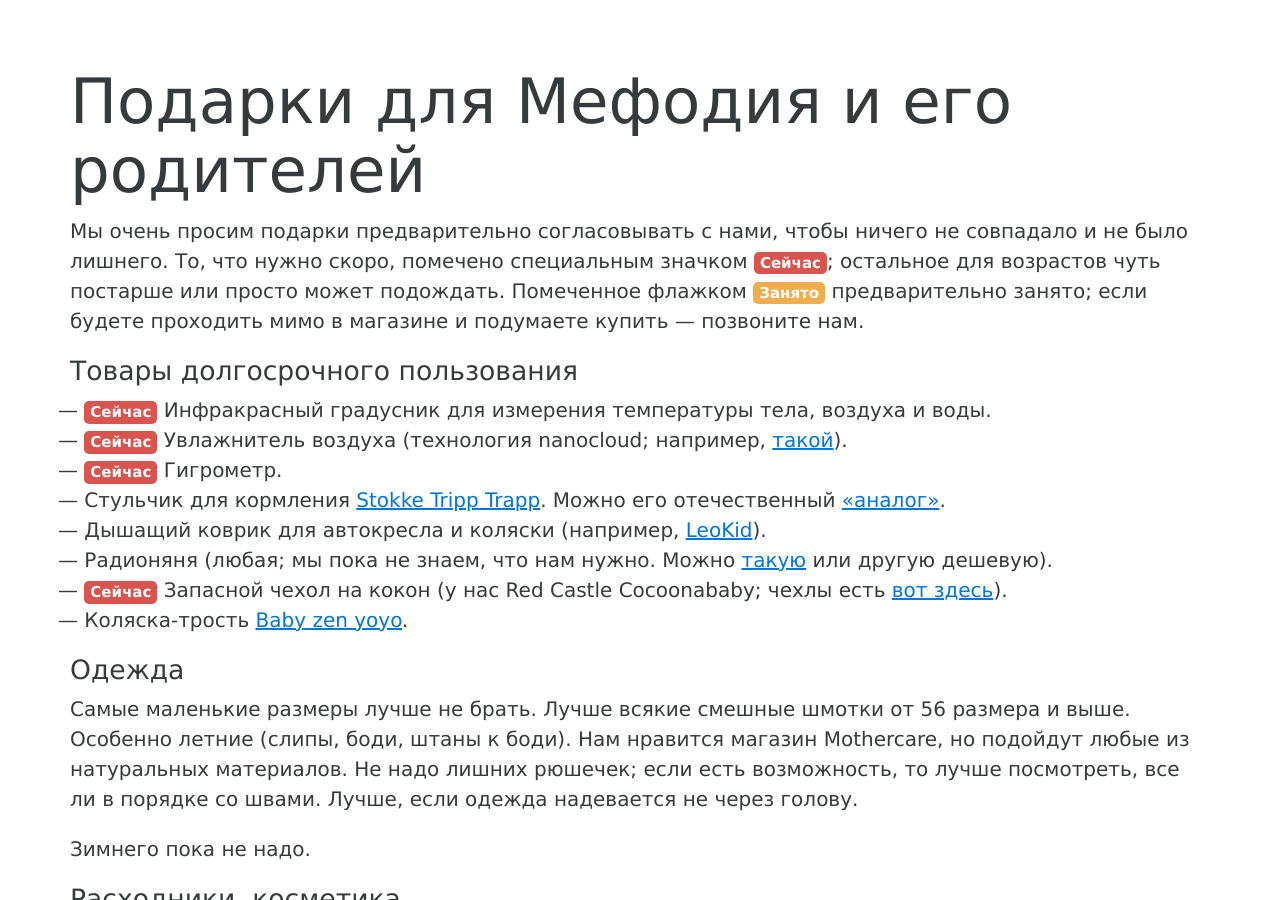
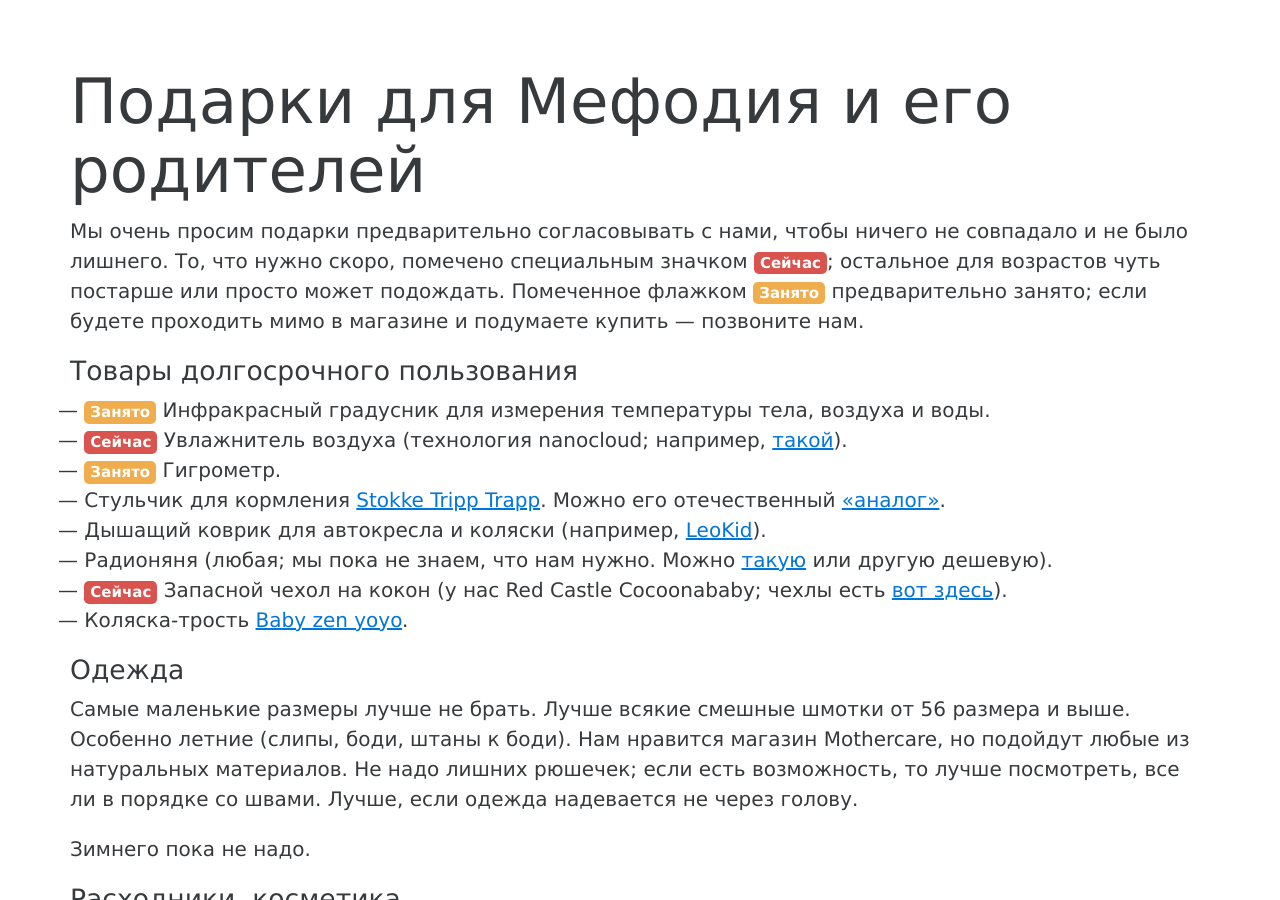
Before and after one commit to stepashka/akho.github.io, a Jekyll site: the page built from baby-wishlist.md, in a window 1280 px wide and 900 px high. Built offline with Jekyll 4.4.1, drawn with Linux system fonts in a browser that asks for light colours.

Commit message:
бронь
начнём с малого

```diff
--- a/baby-wishlist.md
+++ b/baby-wishlist.md
@@ -9,9 +9,9 @@ permalink: /baby-wishlist/
 #### Товары долгосрочного пользования
 
 {: .dashes}
-- <span class="label label-danger">Сейчас</span> Инфракрасный градусник для измерения температуры тела, воздуха и воды.
+- <span class="label label-warning">Занято</span> Инфракрасный градусник для измерения температуры тела, воздуха и воды.
 - <span class="label label-danger">Сейчас</span> Увлажнитель воздуха (технология nanocloud; например, [такой](http://www.ozon.ru/context/detail/id/22444124/?frommarket=https%3a/market.yandex.ru/search.xml%3fcvredirect=2&text=увлажнитель+воздуха+nanocloud&utm_campaign=div_appliance&utm_content=22444124&utm_medium=cpc&utm_source=cpc_yandex_market&utm_term=22444124&ymclid=64288878735409720190005)).
-- <span class="label label-danger">Сейчас</span> Гигрометр.
+- <span class="label label-warning">Занято</span> Гигрометр.
 - Стульчик для кормления [Stokke Tripp Trapp](http://www.istokke.ru/stulya/tripp-trapp/). Можно его отечественный [«аналог»](http://kid-fix.ru).
 - Дышащий коврик для автокресла и коляски (например, [LeoKid](http://kids.wikimart.ru/walks_and_tours/child_carseats/accessories_carchair/model/72258775/matrasy_leokid_dyshashhijj_kovrik_krasnyjj/)).
 - Радионяня (любая; мы пока не знаем, что нам нужно. Можно [такую](https://market.yandex.ru/product/13414678?hid=989023) или другую дешевую).
```
